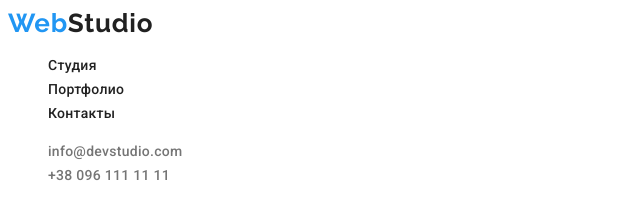
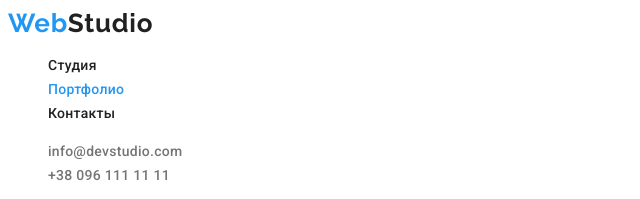
Before and after one commit to IvanBayern/goit-markup-hw-02, a plain HTML site: page portfolio.html in a window 1280 px wide. Shown: the top 199 px of the page, 0-640 px from the left. Drawn offline with Linux system fonts and the light colour scheme.

Commit message:
подсвечивает страницу

```diff
--- a/css/styles.css
+++ b/css/styles.css
@@ -71,6 +71,10 @@ body {
 .header-tel:focus
    {
      color: var(--blu-cl);
+   }
+.nav-list .nav-link.current
+   {
+    color: var(--blu-cl);
    }
 .header-email,
 .header-tel
--- a/portfolio.html
+++ b/portfolio.html
@@ -20,7 +20,7 @@
                 <li class="nav-item">
                     <a class="nav-link link " href="./index.html">Студия</a></li>
                 <li  class="nav-item">
-                    <a class="nav-link link " href="./portfolio.html">Портфолио</a></li>
+                    <a class="nav-link link current" href="./portfolio.html">Портфолио</a></li>
                 <li  class="nav-item">
                     <a class="nav-link link " href="">Контакты</a></li>
             </ul>
```
Also changed, not shown: index.html (+1 -1 lines).
